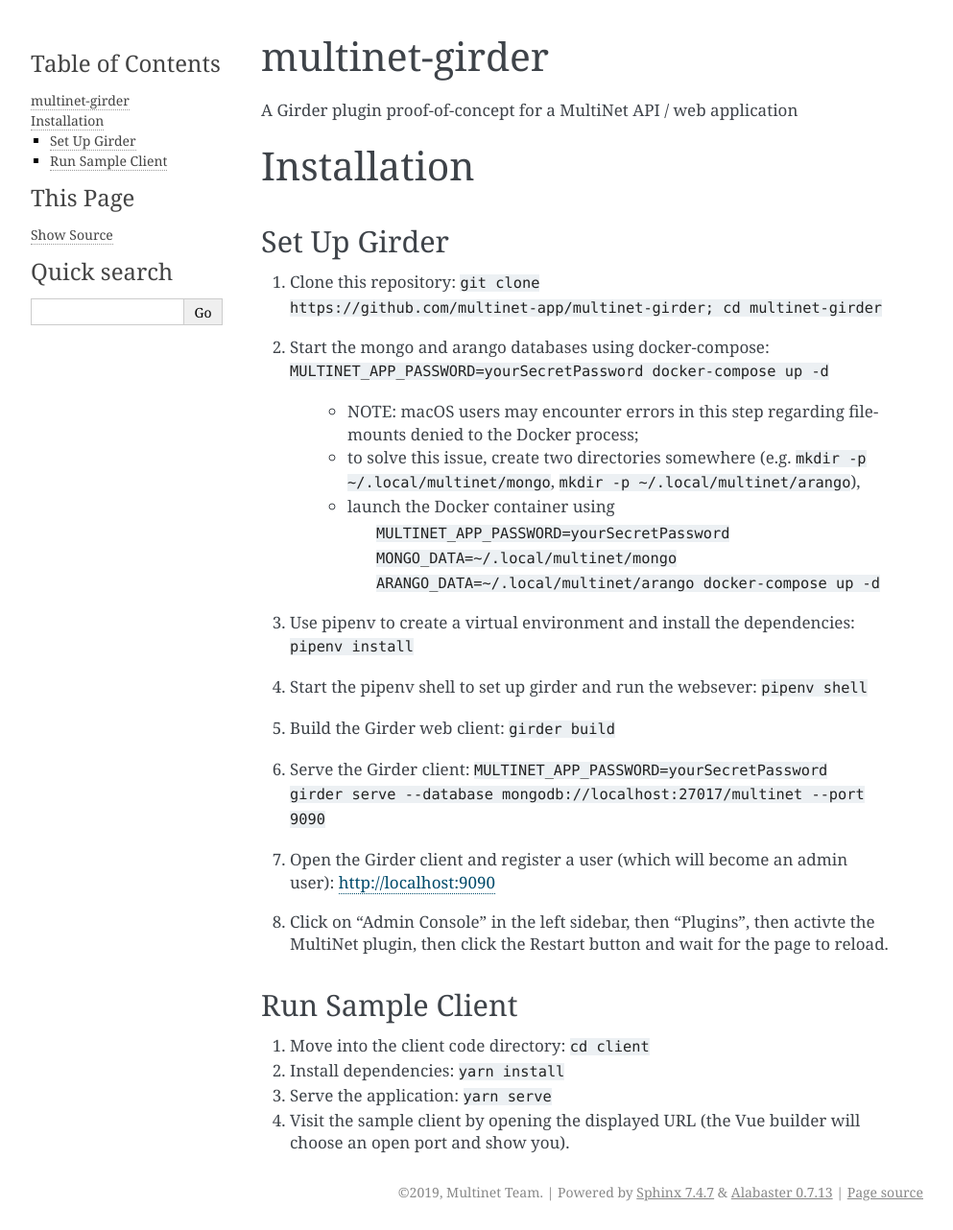
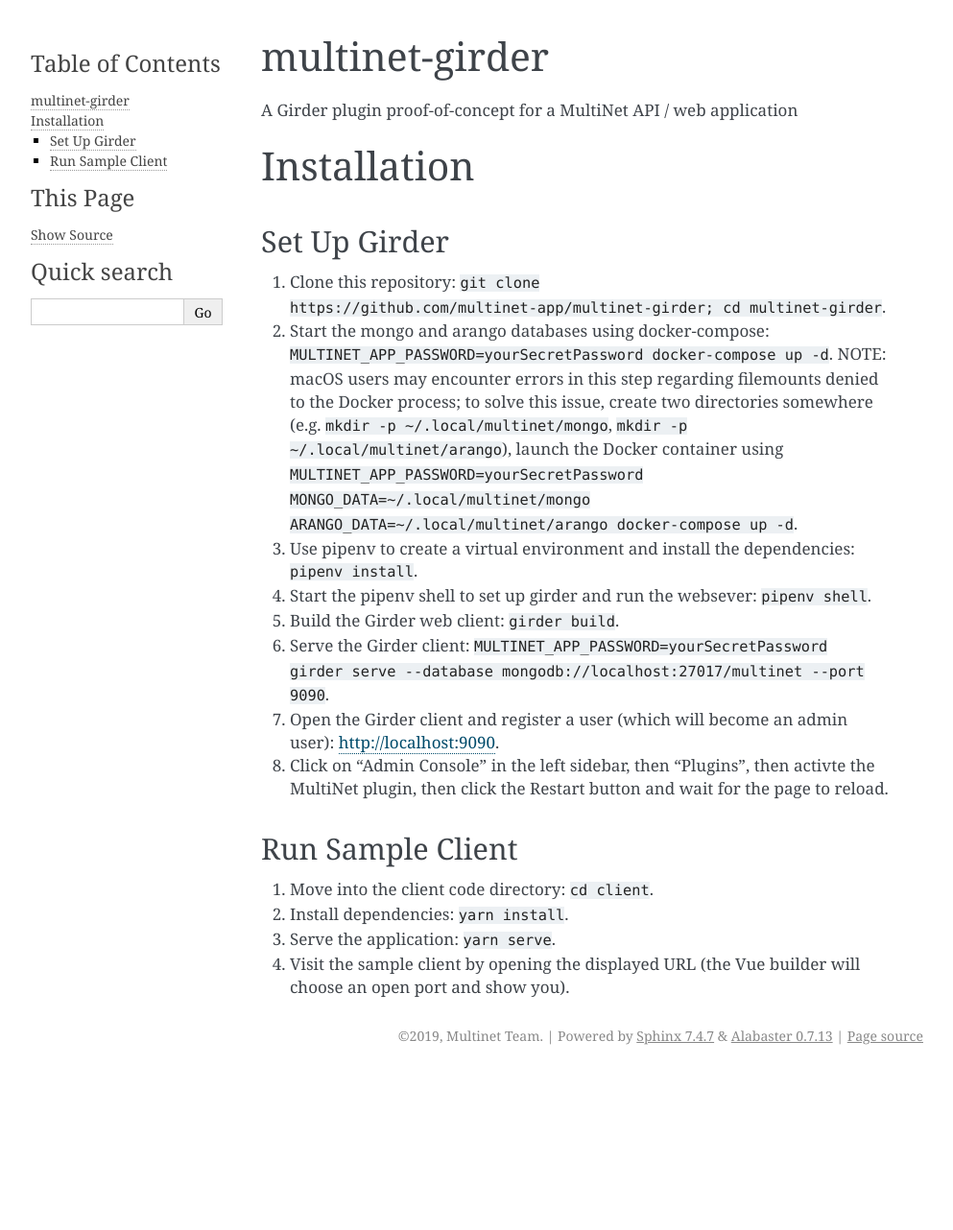
Before and after one commit to multinet-app/multinet-server, a Sphinx documentation site: the page built from docs/installation.rst, in a window 1280 px wide. Shown: the whole page at 96% size, without its empty margins (148-1141 px from the left). Built offline with Sphinx 7.4.7, drawn with Linux system fonts in a browser that asks for light colours; after the commit the page ends 1119 px from its top, so only the background shows below that.

```diff
--- a/docs/installation.rst
+++ b/docs/installation.rst
@@ -8,30 +8,31 @@ Installation
 Set Up Girder
 ^^^^^^^^^^^^^
 1. Clone this repository: ``git clone
-   https://github.com/multinet-app/multinet-girder; cd multinet-girder``
+   https://github.com/multinet-app/multinet-girder; cd multinet-girder``.
 2. Start the mongo and arango databases using docker-compose:
-   ``MULTINET_APP_PASSWORD=yourSecretPassword docker-compose up -d``
-    * NOTE: macOS users may encounter errors in this step regarding filemounts denied to the Docker process;
-    * to solve this issue, create two directories somewhere (e.g. ``mkdir -p ~/.local/multinet/mongo``, ``mkdir -p ~/.local/multinet/arango``),
-    * launch the Docker container using
-        ``MULTINET_APP_PASSWORD=yourSecretPassword MONGO_DATA=~/.local/multinet/mongo ARANGO_DATA=~/.local/multinet/arango
-        docker-compose up -d``
+   ``MULTINET_APP_PASSWORD=yourSecretPassword docker-compose up -d``.  NOTE:
+   macOS users may encounter errors in this step regarding filemounts denied to
+   the Docker process; to solve this issue, create two directories somewhere
+   (e.g. ``mkdir -p ~/.local/multinet/mongo``, ``mkdir -p
+   ~/.local/multinet/arango``), launch the Docker container using
+   ``MULTINET_APP_PASSWORD=yourSecretPassword MONGO_DATA=~/.local/multinet/mongo
+   ARANGO_DATA=~/.local/multinet/arango docker-compose up -d``.
 3. Use pipenv to create a virtual environment and install the dependencies:
-   ``pipenv install``
-4. Start the pipenv shell to set up girder and run the websever: ``pipenv shell``
-5. Build the Girder web client: ``girder build``
+   ``pipenv install``.
+4. Start the pipenv shell to set up girder and run the websever: ``pipenv shell``.
+5. Build the Girder web client: ``girder build``.
 6. Serve the Girder client: ``MULTINET_APP_PASSWORD=yourSecretPassword girder
-   serve --database mongodb://localhost:27017/multinet --port 9090``
+   serve --database mongodb://localhost:27017/multinet --port 9090``.
 7. Open the Girder client and register a user (which will become an admin user):
-   http://localhost:9090
+   http://localhost:9090.
 8. Click on "Admin Console" in the left sidebar, then "Plugins", then activte
    the MultiNet plugin, then click the Restart button and wait for the page to
    reload.
 
 Run Sample Client
 ^^^^^^^^^^^^^^^^^
-1. Move into the client code directory: ``cd client``
-2. Install dependencies: ``yarn install``
-3. Serve the application: ``yarn serve``
+1. Move into the client code directory: ``cd client``.
+2. Install dependencies: ``yarn install``.
+3. Serve the application: ``yarn serve``.
 4. Visit the sample client by opening the displayed URL (the Vue builder will
    choose an open port and show you).
```
